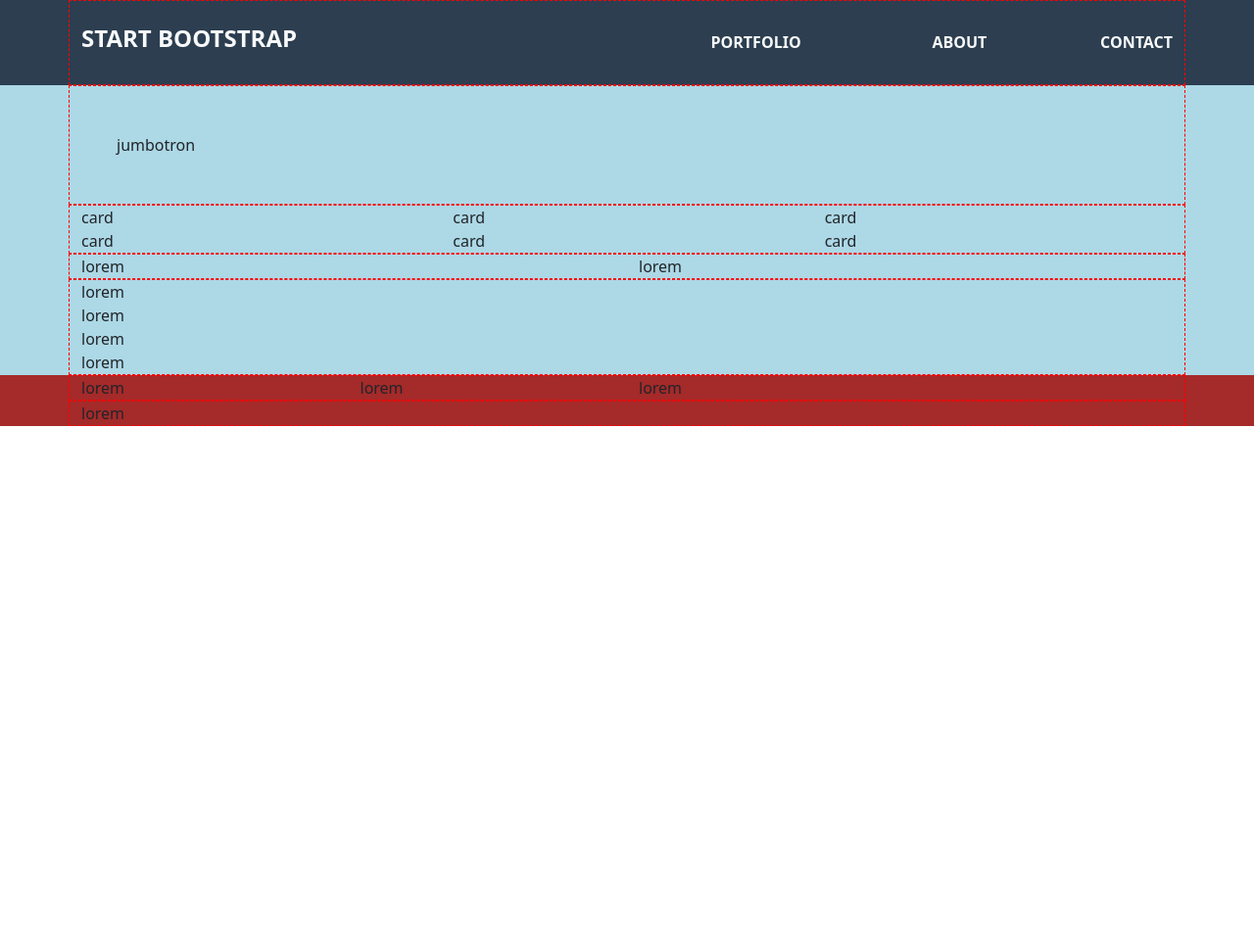
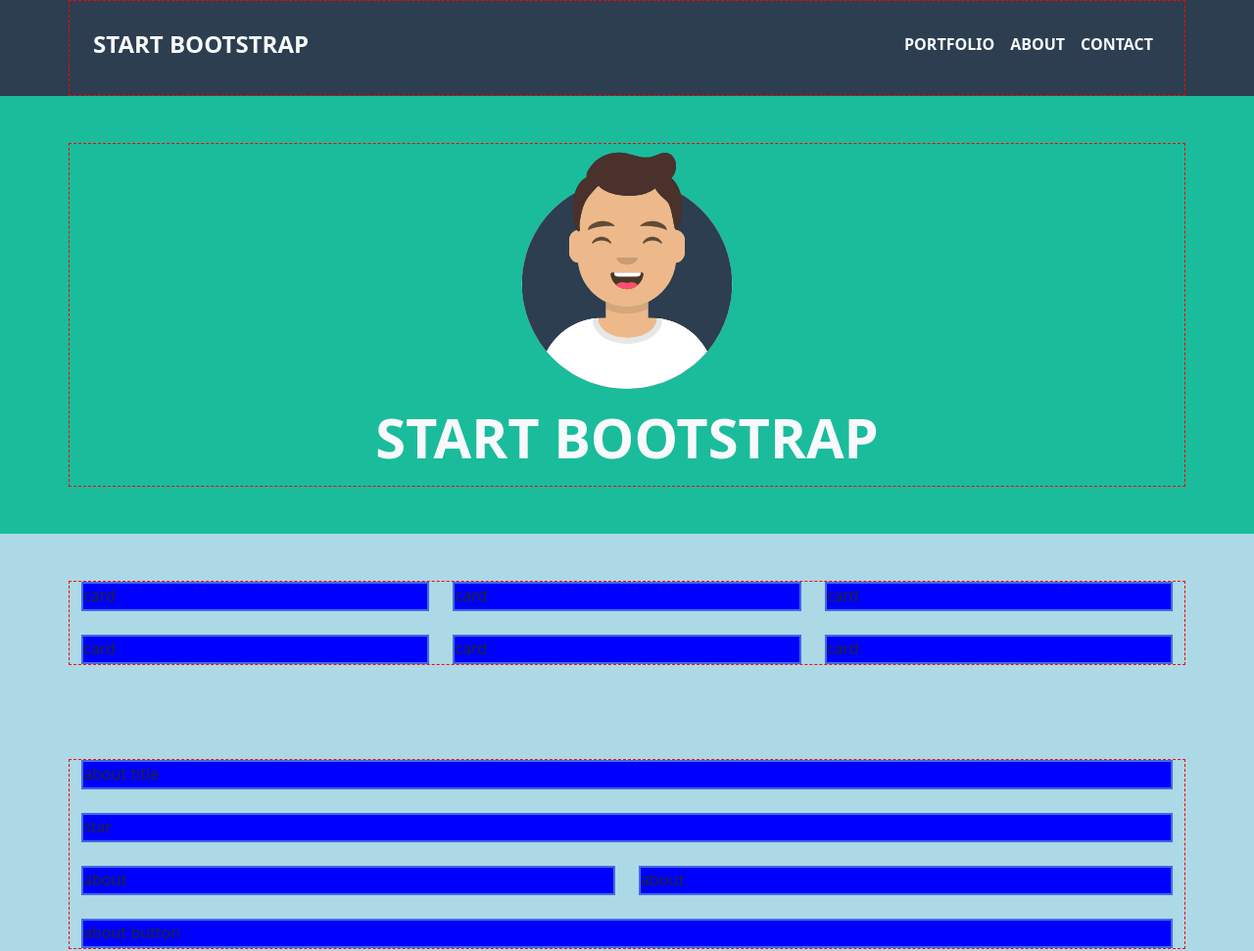
Before and after one commit to SalvatoreCapano/html-css-bootstrap-freelancer, a plain HTML site: page index.html in a window 1280 px wide. Shown: the top 971 px of the page at 98% size. Before the commit the page ends 800 px from the top, so only its background shows below. Drawn offline with nearby package versions, Linux system fonts and the light colour scheme.

Commit message:
Agg. icona menu header

```diff
--- a/css/style.css
+++ b/css/style.css
@@ -1,10 +1,13 @@
-/* temp */
 header {
     background-color: #2c3e50;
 }
 
 main {
     background-color: lightblue;
+}
+
+#jumbotron {
+    background-color: #1abc9c;
 }
 
 footer {
@@ -18,3 +21,16 @@ footer {
 #headerRight a {
     text-decoration: none;
 }
+
+.box {
+    width: 100%;
+    max-width: 568px;
+    /* background-color: tomato; */
+}
+
+.test {
+    width: 100%;
+    height: 30px;
+    background-color: blue;
+    border: 2px solid royalblue;
+}
--- a/index.html
+++ b/index.html
@@ -9,119 +9,131 @@
     <!-- Bootstrap & CSS -->
     <link rel="stylesheet" href=" 	https://cdn.jsdelivr.net/npm/bootstrap@5.2.3/dist/css/bootstrap.min.css">
     <link rel="stylesheet" href="css/style.css">
+
+    <!-- FontAweosome -->
+    <link rel="stylesheet" href="https://cdnjs.cloudflare.com/ajax/libs/font-awesome/6.2.1/css/all.min.css">
+
 </head>
 <body>
 
     <header>
-        <div class="container-sm">
+        <div class="container-sm py-3">
 
-            <div class="row py-4">
+                <nav class="navbar navbar-expand-lg navbar-dark">
+                    <div class="container-fluid">
 
-                <!-- logo -->
-                <div class="col-6 text-light text-uppercase align-self-center">
-                    <h1 class="fs-6 fw-bold d-block d-md-none">start bootstrap</h1>
-                    <h1 class="fs-4 fw-bold d-none d-md-block">start bootstrap</h1>
-                </div>
+                        <!-- logo -->
+                        <a class="navbar-brand" href="#">
+                            <div class="text-light text-uppercase align-self-center">
+                                <h1 class="fs-6 fw-bold d-block d-md-none">start bootstrap</h1>
+                                <h1 class="fs-4 fw-bold d-none d-md-block">start bootstrap</h1>
+                            </div>
+                        </a>
 
-                <!-- nav-side -->
-                <div class="col-6 text-end align-self-center" id="headerRight">
-                    <div class="row">
-
-                        <!-- nav elements -->
-                        <div class="col-xs-12 d-none d-md-block">
-                            <div class="row text-uppercase fw-bold">
-
-                                <div class="col-sm-4">
-                                    <a class="text-light" href="#">portfolio</a>
-                                </div>
-
-                                <div class="col-sm-4">
-                                    <a class="text-light" href="#">about</a>
-                                </div>
-
-                                <div class="col-sm-4">
-                                    <a class="text-light" href="#">contact</a>
-                                </div>
-
-                            </div>
-                        </div>
+                        <!-- menu icona -->
+                        <button class="navbar-toggler" type="button" data-bs-toggle="collapse" data-bs-target="#navbarSupportedContent" aria-controls="navbarSupportedContent" aria-expanded="false" aria-label="Toggle navigation">
+                            <span class="navbar-toggler-icon"></span>
+                        </button>
 
                         <!-- menu -->
-                        <div class="col-xs-12 d-block d-md-none">
-                            MENU
-                            <!-- <nav class="navbar navbar-dark bg-dark">
+                        <div class="collapse navbar-collapse  justify-content-end" id="navbarSupportedContent">
+                            <ul class="navbar-nav mb-2 mb-lg-0f">
+                                <li class="nav-item">
+                                    <a class="nav-link text-light fw-bold" href="#">PORTFOLIO</a>
+                                </li>
 
-                                  <button class="navbar-toggler" type="button" data-bs-toggle="collapse" data-bs-target="#navbarToggleExternalContent" aria-controls="navbarToggleExternalContent" aria-expanded="false" aria-label="Toggle navigation">
-                                    <span class="navbar-toggler-icon"></span>
-                                  </button> -->
+                                <li class="nav-item">
+                                    <a class="nav-link text-light fw-bold" href="#">ABOUT</a>
+                                </li>
 
-                            </nav>
+                                <li class="nav-item">
+                                    <a class="nav-link text-light fw-bold" href="#">CONTACT</a>
+                                </li>
+                            </ul>
+                        </div> <!-- /menu-->
 
-                        </div>
-
-                    </div>
-                </div>
-
-            </div> <!-- /row -->
+                    </div> <!-- /container-fluid-->
+                  </nav>
 
         </div> <!-- /container-sm -->
     </header>
 
     <main>
 
-        <section id="jumbotron">
+        <section id="jumbotron" class="p-4 p-md-5">
             <div class="container-sm">
 
                 <div class="row">
 
-                    <div class="col-xs-12 p-4 p-md-5">
-                        jumbotron
-                    </div>
+                    <div class="col-12  ">
+                        <div class="box mx-auto">
+
+                            <div class="imgContainer px-4 w-50 mx-auto">
+                                <img src="img/avatar.svg" alt="">
+                            </div>
+                            <!-- <h2 class="text-light text-uppercase text-center my-3">start bootstrap</h2> -->
+
+
+                            <div class="titleContainer text-light text-uppercase text-center my-3">
+                                <h2 class="display-6 fw-semibold d-block d-md-none">start bootstrap</h2>
+                                <h2 class="display-4 fw-semibold d-none d-md-block">start bootstrap</h2>
+                            </div>
+
+                            <div class="titleBreak text-light text-center fs-3">
+                                <div class="row">
+
+                                </div>
+                            </div>
+
+                        </div>
+                    </div> <!-- /col-->
 
                 </div> <!-- /row -->
 
             </div> <!-- /container-sm -->
         </section> <!-- /jumbotron -->
 
-        <section id="portfolio">
+        <section id="portfolio" class="p-4 p-md-5">
             <div class="container-sm">
 
-                <div class="row">
+                <div class="row g-4">
 
-                    <div class="col-xs-12 col-md-6 col-lg-4">card</div>
-                    <div class="col-xs-12 col-md-6 col-lg-4">card</div>
-                    <div class="col-xs-12 col-md-6 col-lg-4">card</div>
-                    <div class="col-xs-12 col-md-6 col-lg-4">card</div>
-                    <div class="col-xs-12 col-md-6 col-lg-4">card</div>
-                    <div class="col-xs-12 col-md-6 col-lg-4">card</div>
+                    <div class="col-xs-12 col-md-6 col-lg-4"><div class="test">card</div></div>
+                    <div class="col-xs-12 col-md-6 col-lg-4"><div class="test">card</div></div>
+                    <div class="col-xs-12 col-md-6 col-lg-4"><div class="test">card</div></div>
+                    <div class="col-xs-12 col-md-6 col-lg-4"><div class="test">card</div></div>
+                    <div class="col-xs-12 col-md-6 col-lg-4"><div class="test">card</div></div>
+                    <div class="col-xs-12 col-md-6 col-lg-4"><div class="test">card</div></div>
 
                 </div> <!-- /row -->
 
             </div> <!-- /container-sm -->
         </section> <!-- /portfolio -->
 
-        <section id="about">
+        <section id="about" class="p-4 p-md-5">
             <div class="container-sm">
 
-                <div class="row">
+                <div class="row g-4">
 
-                    <div class="col-cs-12 col-sm-6">lorem</div>
-                    <div class="col-cs-12 col-sm-6">lorem</div>
+                    <div class="col-cs-12 col-sm-12"><div class="test">about title</div></div>
+                    <div class="col-cs-12 col-sm-12"><div class="test">star</div></div>
+                    <div class="col-cs-12 col-sm-6"><div class="test">about</div></div>
+                    <div class="col-cs-12 col-sm-6"><div class="test">about</div></div>
+                    <div class="col-cs-12 col-sm-12"><div class="test">about button</div></div>
 
                 </div> <!-- /row -->
 
             </div> <!-- /container-sm -->
         </section> <!-- /about -->
 
-        <section id="contact">
+        <section id="contact" class="p-4 p-md-5">
             <div class="container-sm">
 
                 <div class="row">
 
-                    <div class="col-cs-12">lorem</div>
-                    <div class="col-cs-12">lorem</div>
-                    <div class="col-cs-12">lorem</div>
-                    <div class="col-cs-12">lorem</div>
+                    <div class="col-cs-12 col-sm-12"><div class="test">about title</div></div>
+                    <div class="col-cs-12 col-sm-12"><div class="test">star</div></div>
+                    <div class="col-cs-12 col-sm-12"><div class="test">FORM</div></div>
 
                 </div> <!-- /row -->
 
@@ -132,7 +144,7 @@
 
     <footer>
 
-        <section id="info">
+        <section id="info" class="p-4">
             <div class="container-sm">
 
                 <div class="row">
@@ -146,7 +158,7 @@
             </div> <!-- /container-sm -->
         </section> <!-- /info -->
 
-        <section id="legalInfo">
+        <section id="legalInfo" class="p-4">
             <div class="container-sm">
 
                 <div class="row">
```
